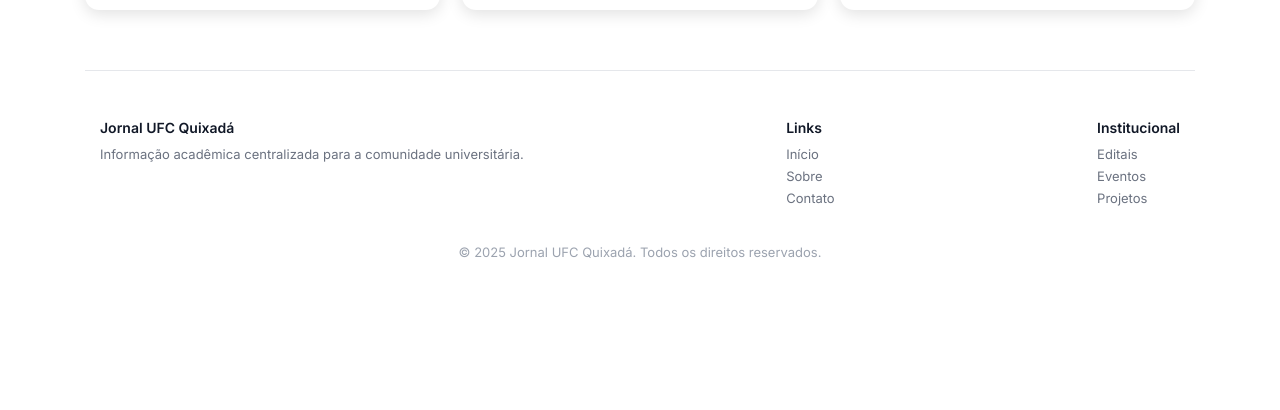
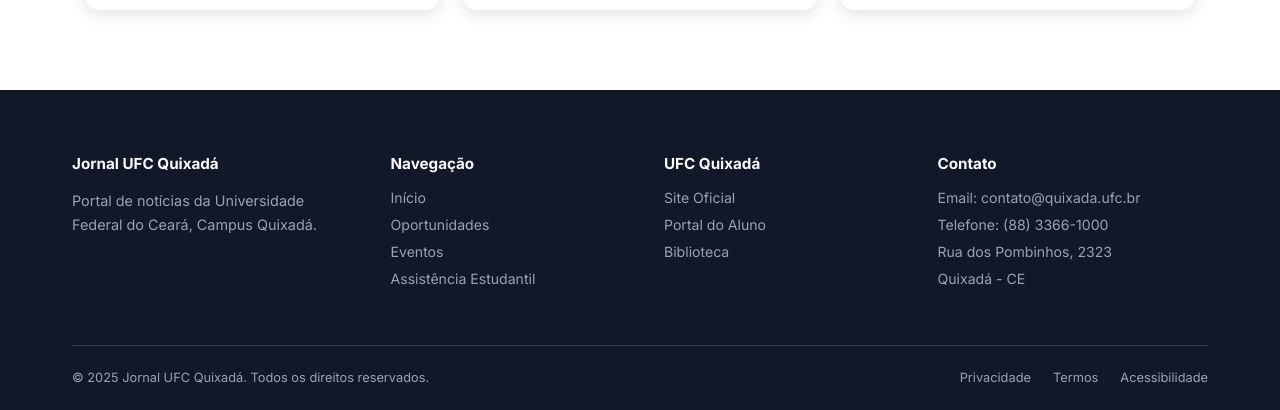
Before and after one commit to Naliat/TrabalhoGpJornal, a React (Vite) app in the folder frontend/: page / in a window 1280 px wide. Shown: the part 2361-2771 px from the top of the page. Before the commit the page ends 2665 px from the top, so only its background shows below. Built offline with nearby package versions, Linux system fonts and the light colour scheme; no server answers.

Commit message:
style(frontend): melhora o estilo da header e do footer

```diff
--- a/frontend/src/components/Footer/Footer.module.css
+++ b/frontend/src/components/Footer/Footer.module.css
@@ -1,38 +1,83 @@
 .footer {
-  background: #ffffff;
-  padding: 48px 0 24px;
-  border-top: 1px solid #e5e7eb;
+  background: #111827;
+}
+
+.content {
+  max-width: 1200px;
+  margin: 0 auto;
+  padding: 64px 32px 28px;
+  box-sizing: border-box;
 }
 
 .columns {
-  max-width: 1080px;
-  margin: 0 auto;
+  display: grid;
+  grid-template-columns: 1.2fr 1fr 1fr 1.2fr;
+  gap: 48px;
+}
+
+.column h4 {
+  font-size: 0.95rem;
+  font-weight: 700;
+  color: #f9fafb;
+  margin-bottom: 16px;
+}
+
+.column p {
+  font-size: 0.9rem;
+  color: #9ca3af;
+  line-height: 1.7;
+  max-width: 300px;
+}
+
+.column ul {
+  list-style: none;
+  padding: 0;
+  margin: 0;
+}
+
+.column li {
+  font-size: 0.88rem;
+  color: #9ca3af;
+  margin-bottom: 10px;
+  cursor: pointer;
+  transition: color 0.2s ease;
+}
+
+.column li:hover {
+  color: #e5e7eb;
+}
+
+.divider {
+  height: 1px;
+  background: #374151;
+  margin: 48px 0 24px;
+}
+
+.bottom {
   display: flex;
   justify-content: space-between;
-  gap: 40px;
+  align-items: center;
+  gap: 24px;
+  flex-wrap: wrap;
 }
 
-.columns h4 {
-  font-size: 14px;
-  font-weight: 600;
-  color: #111827;
-  margin-bottom: 10px;
+.bottom span {
+  font-size: 0.8rem;
+  color: #9ca3af;
 }
 
-.columns p,
-.columns li {
-  font-size: 13px;
-  color: #6b7280;
-  list-style: none;
-  margin-bottom: 6px;
+.bottomLinks {
+  display: flex;
+  gap: 22px;
 }
 
-.copy {
-  display: block;
-  margin-top: 32px;
-  text-align: center;
-  font-size: 13px;
-  color: #9ca3af;
+.bottomLinks span {
+  cursor: pointer;
+  transition: color 0.2s ease;
+}
+
+.bottomLinks span:hover {
+  color: #e5e7eb;
 }
 
 .simpleFooter {
@@ -41,3 +86,22 @@
   color: #9ca3af;
   padding-top: 6px;
 }
+
+@media (max-width: 1000px) {
+  .columns {
+    grid-template-columns: 1fr 1fr;
+    gap: 40px;
+  }
+}
+
+@media (max-width: 600px) {
+  .columns {
+    grid-template-columns: 1fr;
+    gap: 32px;
+  }
+
+  .bottom {
+    flex-direction: column;
+    align-items: flex-start;
+  }
+}
--- a/frontend/src/components/Footer/Footer.tsx
+++ b/frontend/src/components/Footer/Footer.tsx
@@ -3,34 +3,58 @@
 function Footer() {
   return (
     <footer className={styles.footer}>
+      <div className={styles.content}>
         <div className={styles.columns}>
-        <div>
+          <div className={styles.column}>
             <h4>Jornal UFC Quixadá</h4>
-          <p>Informação acadêmica centralizada para a comunidade universitária.</p>
+            <p>
+              Portal de notícias da Universidade Federal do Ceará, Campus
+              Quixadá.
+            </p>
           </div>
 
-        <div>
-          <h4>Links</h4>
+          <div className={styles.column}>
+            <h4>Navegação</h4>
             <ul>
               <li>Início</li>
-            <li>Sobre</li>
-            <li>Contato</li>
+              <li>Oportunidades</li>
+              <li>Eventos</li>
+              <li>Assistência Estudantil</li>
             </ul>
           </div>
 
-        <div>
-          <h4>Institucional</h4>
+          <div className={styles.column}>
+            <h4>UFC Quixadá</h4>
             <ul>
-            <li>Editais</li>
-            <li>Eventos</li>
-            <li>Projetos</li>
+              <li>Site Oficial</li>
+              <li>Portal do Aluno</li>
+              <li>Biblioteca</li>
+            </ul>
+          </div>
+
+          <div className={styles.column}>
+            <h4>Contato</h4>
+            <ul>
+              <li>Email: contato@quixada.ufc.br</li>
+              <li>Telefone: (88) 3366-1000</li>
+              <li>Rua dos Pombinhos, 2323</li>
+              <li>Quixadá - CE</li>
             </ul>
           </div>
         </div>
 
-      <span className={styles.copy}>
-        © 2025 Jornal UFC Quixadá. Todos os direitos reservados.
-      </span>
+        <div className={styles.divider} />
+
+        <div className={styles.bottom}>
+          <span>© 2025 Jornal UFC Quixadá. Todos os direitos reservados.</span>
+
+          <div className={styles.bottomLinks}>
+            <span>Privacidade</span>
+            <span>Termos</span>
+            <span>Acessibilidade</span>
+          </div>
+        </div>
+      </div>
     </footer>
   );
 }
--- a/frontend/src/components/Header/Header.module.css
+++ b/frontend/src/components/Header/Header.module.css
@@ -1,23 +1,29 @@
-.container {
-  max-width: 1200px;
+.header {
   height: 76px;
-  margin: 0 auto;
-  padding: 0 14px;
   background-color: #ffffff;
   border-bottom: 1px solid #e5e5e5;
-  display: flex;
-  align-items: center;
-  justify-content: space-between;
 
   position: sticky;
   top: 0;
   z-index: 100;
 }
 
+.content {
+  max-width: 1200px;
+  height: 100%;
+  margin: 0 auto;
+  padding: 0 32px;
+
+  display: flex;
+  align-items: center;
+  justify-content: space-between;
+  box-sizing: border-box;
+}
+
 .left {
   display: flex;
   align-items: center;
-  gap: 14px;
+  gap: 16px;
   flex: 1;
 }
 
@@ -36,15 +42,8 @@
   border: 1px solid #d1d5db;
   border-radius: 8px;
   font-size: 14px;
-  font-weight: 400;
-  color: #999999;
+  color: #6b7280;
   outline: none;
-  transition: border-color 0.2s, box-shadow 0.2s;
-}
-
-.searchInput::placeholder {
-  color: #999999;
-  font-weight: 400;
 }
 
 .searchInput:focus {
@@ -62,14 +61,14 @@
 .right {
   display: flex;
   align-items: center;
-  gap: 14px;
+  gap: 16px;
 }
 
 .menu {
   display: flex;
   align-items: center;
-  gap: 2px;
   list-style: none;
+  gap: 4px;
   margin: 0;
   padding: 0;
 }
@@ -83,8 +82,7 @@
   letter-spacing: 0.08em;
   padding: 7px 12px;
   border-radius: 8px;
-  position: relative;
-  transition: background-color 0.2s ease, color 0.2s ease;
+  transition: background-color 0.2s, color 0.2s;
 }
 
 .navLink:hover {
@@ -93,7 +91,6 @@
 }
 
 .navLink.active {
-  background-color: transparent;
   color: #1976d2;
 }
 
@@ -108,18 +105,17 @@
   gap: 8px;
   background-color: #ffffff;
   color: #2c2c2c;
-  border: 1px solid #2C2C2C;
+  border: 1px solid #2c2c2c;
   padding: 8px 14px;
   border-radius: 8px;
   font-size: 13px;
   font-weight: 600;
   cursor: pointer;
-  transition: background-color 0.2s, border-color 0.2s;
 }
 
 .loginBtn:hover {
-  color: #F5F5F5;
-  background-color: #5A5A5A;
+  background-color: #5a5a5a;
+  color: #f5f5f5;
 }
 
 @media (max-width: 900px) {
--- a/frontend/src/components/Header/Header.tsx
+++ b/frontend/src/components/Header/Header.tsx
@@ -17,7 +17,8 @@
     `${styles.navLink} ${isActive ? styles.active : ""}`;
 
   return (
-    <header className={styles.container}>
+    <header className={styles.header}>
+      <div className={styles.content}>
         <div className={styles.left}>
           <Logotype size={LOGO_SIZE_TYPE.SM} />
 
@@ -65,6 +66,7 @@
             </button>
           </div>
         </nav>
+      </div>
     </header>
   );
 }
--- a/frontend/src/layout/PublicLayout.tsx
+++ b/frontend/src/layout/PublicLayout.tsx
@@ -1,12 +1,14 @@
 import { Outlet } from "react-router-dom";
 
 import Header from "../components/Header/Header";
+import Footer from "../components/Footer/Footer";
 
 function PublicLayout() {
   return (
     <>
       <Header />
       <Outlet />
+      <Footer />
     </>
   );
 }
--- a/frontend/src/pages/Landing/Landing.tsx
+++ b/frontend/src/pages/Landing/Landing.tsx
@@ -2,7 +2,6 @@
 import { Clock } from "lucide-react";
 import { newsMock } from "../../mocks/newsMock";
 import styles from "./Landing.module.css";
-import Footer from "../../components/Footer/Footer";
 
 const opportunityTags = [
   "todas",
@@ -193,8 +192,6 @@
           ))}
         </div>
       </section>
-
-      <Footer />
     </div>
   );
 }
```
Lines whose indentation alone changed are shown as unchanged.
